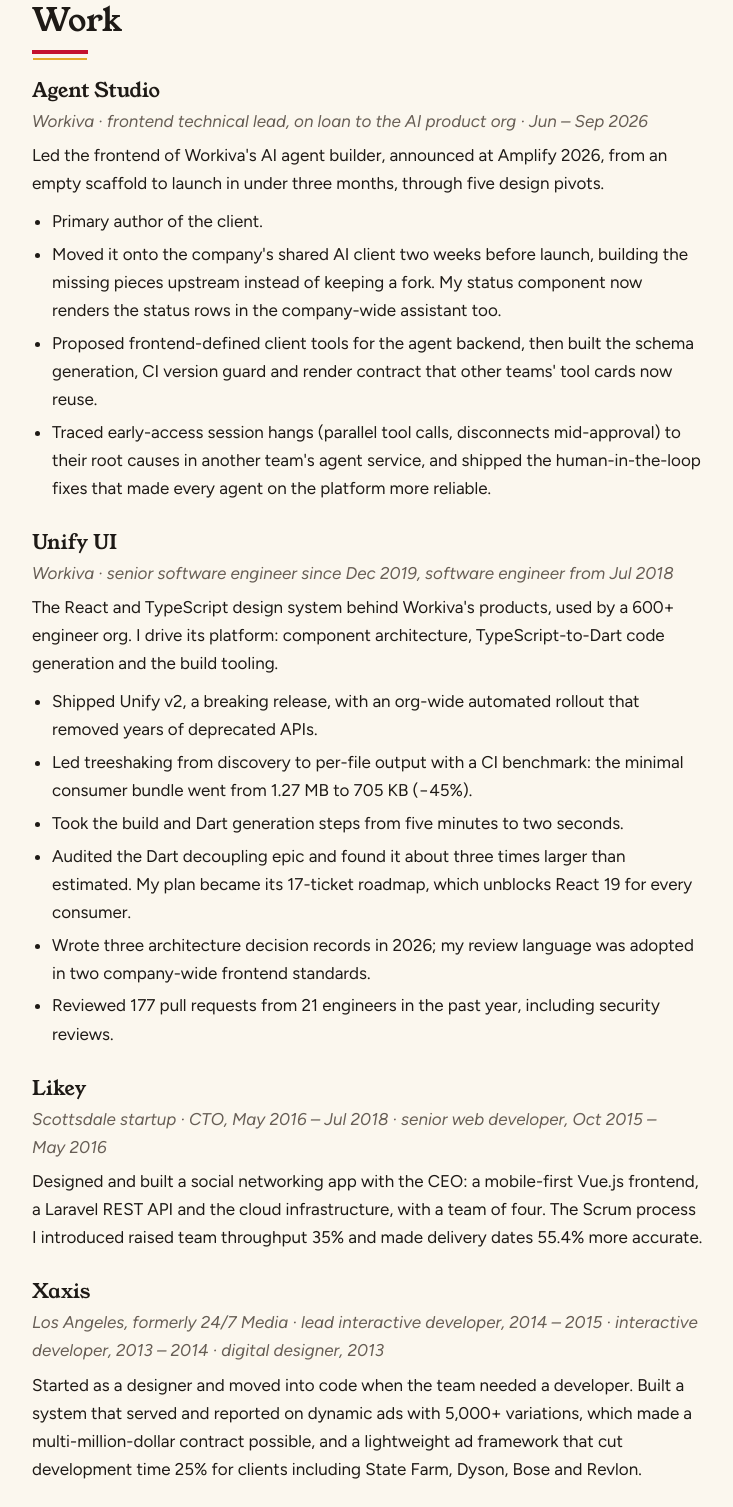
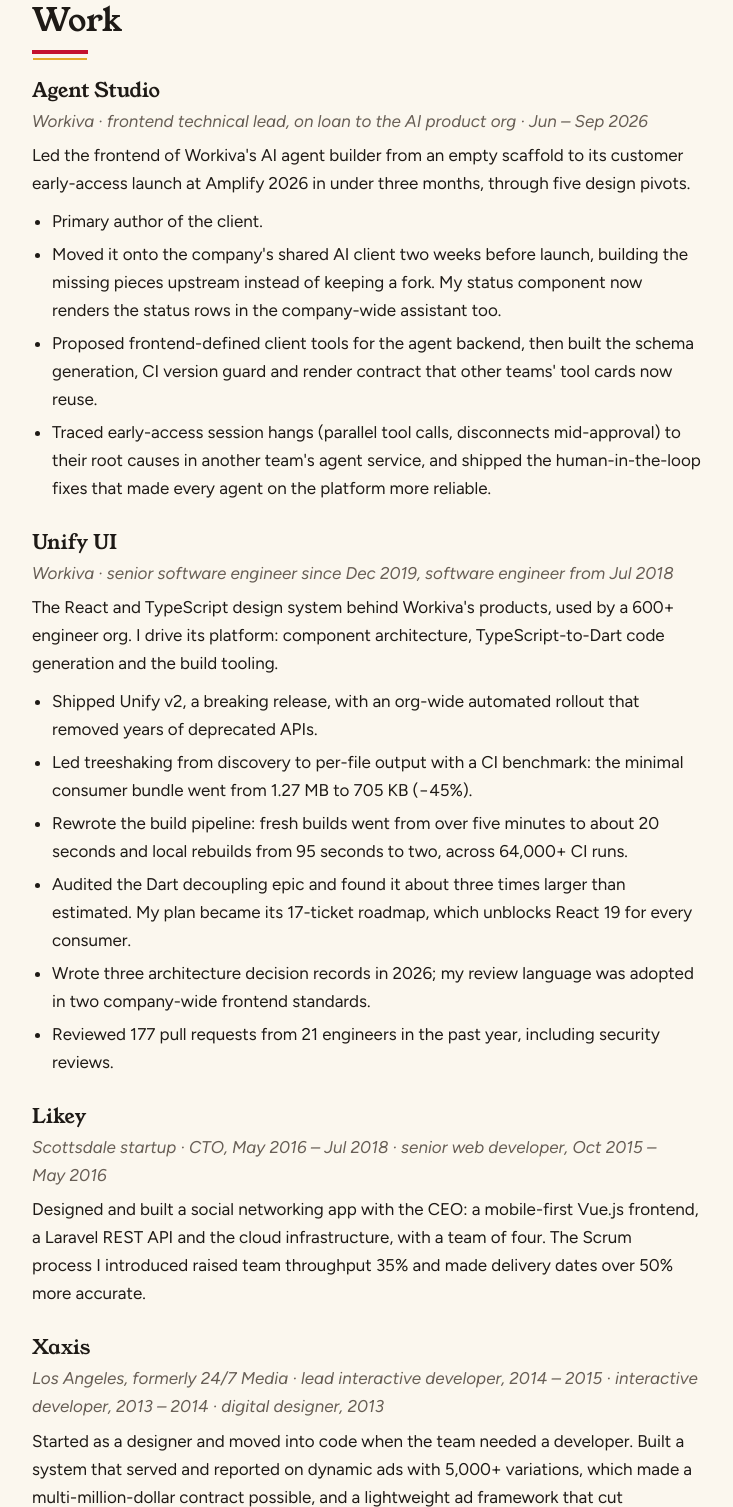
Before and after one commit to KealJones/kealjones.github.io, a plain HTML site: page index.html in a window 1280 px wide. Shown: the part 744-2251 px from the top of the page, without its empty margins (272-1005 px from the left). Drawn offline with Linux system fonts and the light colour scheme.

Commit message:
Match the site to the updated résumé
- Agent Studio: from scaffold to its customer early-access launch at Amplify
- Build: separate the fresh-build (5 min to ~20 s) and local-rebuild (95 s to
  2 s) numbers instead of one "five minutes to two seconds"
- Likey: round 55.4% to over 50%
- Tilde: only engine tested to finish every prompt size without patches,
  1.6-1.75x faster prompt reading than WebLLM

Co-Authored-By: Claude Opus 5.5 <noreply@anthropic.com>
Claude-Session: https://claude.ai/code/session_01QUycU27ivJaMF79GT9iR5x

```diff
--- a/index.html
+++ b/index.html
@@ -79,7 +79,7 @@
       <article class="entry">
         <h3 translate="no">Agent Studio</h3>
         <p class="meta">Workiva · frontend technical lead, on loan to the AI product org · Jun – Sep 2026</p>
-        <p>Led the frontend of Workiva's AI agent builder, announced at Amplify 2026, from an empty scaffold to launch in under three months, through five design pivots.</p>
+        <p>Led the frontend of Workiva's AI agent builder from an empty scaffold to its customer early-access launch at Amplify 2026 in under three months, through five design pivots.</p>
         <ul>
           <li>Primary author of the client.</li>
           <li>Moved it onto the company's shared AI client two weeks before launch, building the missing pieces upstream instead of keeping a fork. My status component now renders the status rows in the company-wide assistant too.</li>
@@ -94,7 +94,7 @@
         <ul>
           <li>Shipped Unify v2, a breaking release, with an org-wide automated rollout that removed years of deprecated APIs.</li>
           <li>Led treeshaking from discovery to per-file output with a CI benchmark: the minimal consumer bundle went from 1.27&nbsp;MB to 705&nbsp;KB (−45%).</li>
-          <li>Took the build and Dart generation steps from five minutes to two seconds.</li>
+          <li>Rewrote the build pipeline: fresh builds went from over five minutes to about 20 seconds and local rebuilds from 95 seconds to two, across 64,000+ CI runs.</li>
           <li>Audited the Dart decoupling epic and found it about three times larger than estimated. My plan became its 17-ticket roadmap, which unblocks React 19 for every consumer.</li>
           <li>Wrote three architecture decision records in 2026; my review language was adopted in two company-wide frontend standards.</li>
           <li>Reviewed 177 pull requests from 21 engineers in the past year, including security reviews.</li>
@@ -103,7 +103,7 @@
       <article class="entry">
         <h3 translate="no">Likey</h3>
         <p class="meta">Scottsdale startup · CTO, May 2016 – Jul 2018 · senior web developer, Oct 2015 – May 2016</p>
-        <p>Designed and built a social networking app with the CEO: a mobile-first Vue.js frontend, a Laravel REST API and the cloud infrastructure, with a team of four. The Scrum process I introduced raised team throughput 35% and made delivery dates 55.4% more accurate.</p>
+        <p>Designed and built a social networking app with the CEO: a mobile-first Vue.js frontend, a Laravel REST API and the cloud infrastructure, with a team of four. The Scrum process I introduced raised team throughput 35% and made delivery dates over 50% more accurate.</p>
       </article>
       <article class="entry">
         <h3 translate="no">Xaxis</h3>
@@ -121,7 +121,7 @@
       </article>
       <article class="entry" data-new>
         <h3 translate="no">Tilde</h3>
-        <p>A WebGPU engine I'm building for Squiggle's phone model, because the off-the-shelf ones kept getting the tab killed. iPhone Safari gives a whole tab about 1.9&nbsp;GB and drops the GPU if one command runs past about three seconds, so Tilde streams weights in tensor by tensor, counts every byte it holds, and splits the work so it never trips the watchdog. On an iPhone 16 it runs Liquid AI's LFM3 1.7B at 12.6 tokens a second, and its output matches llama.cpp token for token.</p>
+        <p>A WebGPU engine I'm building for Squiggle's phone model, because the off-the-shelf ones kept getting the tab killed. iPhone Safari gives a whole tab about 1.9&nbsp;GB and drops the GPU if one command runs past about three seconds, so Tilde streams weights in tensor by tensor, counts every byte it holds, and splits the work so it never trips the watchdog. On an iPhone 16 it runs Liquid AI's LFM3 1.7B at 12.6 tokens a second, matches llama.cpp token for token, and was the only engine in my tests to finish every prompt size without patches, reading prompts 1.6–1.75× faster than WebLLM.</p>
         <p class="go"><a data-project href="https://github.com/KealJones/tilde">Read the code and benchmarks</a></p>
       </article>
       <article class="entry" data-new>
```
